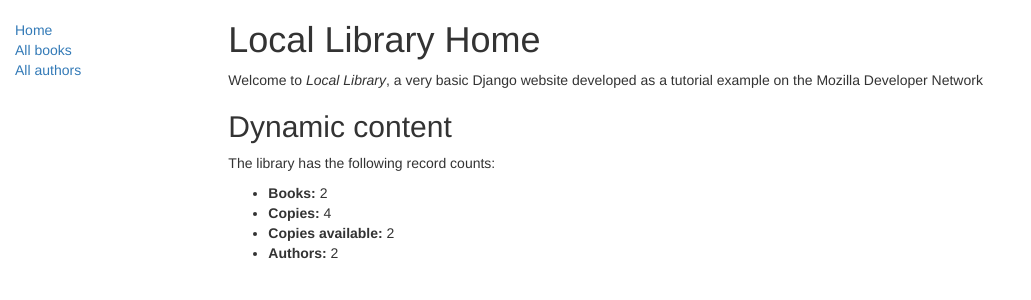
After one commit to marcopdonoso/mdnWebDocs, a Django app: page /catalog/ in a window 1280 px wide. The commit adds this page. Shown: the top 300 px of the page, without its empty margins (0-1031 px from the left). Run offline with Django 4.2, Linux system fonts and the light colour scheme; data comes from the database, SQL or seed files in the repository; some libraries are stand-ins or nearby versions.

Commit message:
Creacion de la pagina de inicio para el sitio, un HTML que despliega algunos conteos de registros de la base de datos y contiene enlaces a otras paginas aun no creadas

```diff
--- a/DjangoPractice/locallibrary/catalog/templates/base_generic.html
+++ b/DjangoPractice/locallibrary/catalog/templates/base_generic.html
@@ -28,7 +28,7 @@
                 {% endblock %}
             </div>
             <div class="col-sm-10 ">
-                {% block content %}{% content %}
+                {% block content %}{% endblock %}
             </div>
         </div>
 
--- /dev/null
+++ b/DjangoPractice/locallibrary/catalog/templates/index.html
@@ -0,0 +1,18 @@
+{% extends "base_generic.html" %}
+
+{% block content %}
+<h1>Local Library Home</h1>
+
+<p>Welcome to <em>Local Library</em>, a very basic Django website developed as a tutorial example on the Mozilla Developer Network</p>
+
+<h2>Dynamic content</h2>
+
+<p>The library has the following record counts:</p>
+<ul>
+    <li><strong>Books:</strong> {{ num_books }}</li>
+    <li><strong>Copies:</strong> {{ num_instances }}</li>
+    <li><strong>Copies available:</strong> {{ num_instances_available }}</li>
+    <li><strong>Authors:</strong> {{ num_authors }}</li>
+</ul>
+
+{% endblock %}
--- a/DjangoPractice/locallibrary/locallibrary/settings.py
+++ b/DjangoPractice/locallibrary/locallibrary/settings.py
@@ -9,7 +9,7 @@ https://docs.djangoproject.com/en/4.1/topics/settings/
 For the full list of settings and their values, see
 https://docs.djangoproject.com/en/4.1/ref/settings/
 """
-
+import os.path
 from pathlib import Path
 
 # Build paths inside the project like this: BASE_DIR / 'subdir'.
@@ -55,7 +55,9 @@ ROOT_URLCONF = 'locallibrary.urls'
 TEMPLATES = [
     {
         'BACKEND': 'django.template.backends.django.DjangoTemplates',
-        'DIRS': [],
+        'DIRS': [
+            os.path.join(BASE_DIR, 'templates'),
+        ],
         'APP_DIRS': True,
         'OPTIONS': {
             'context_processors': [
```
